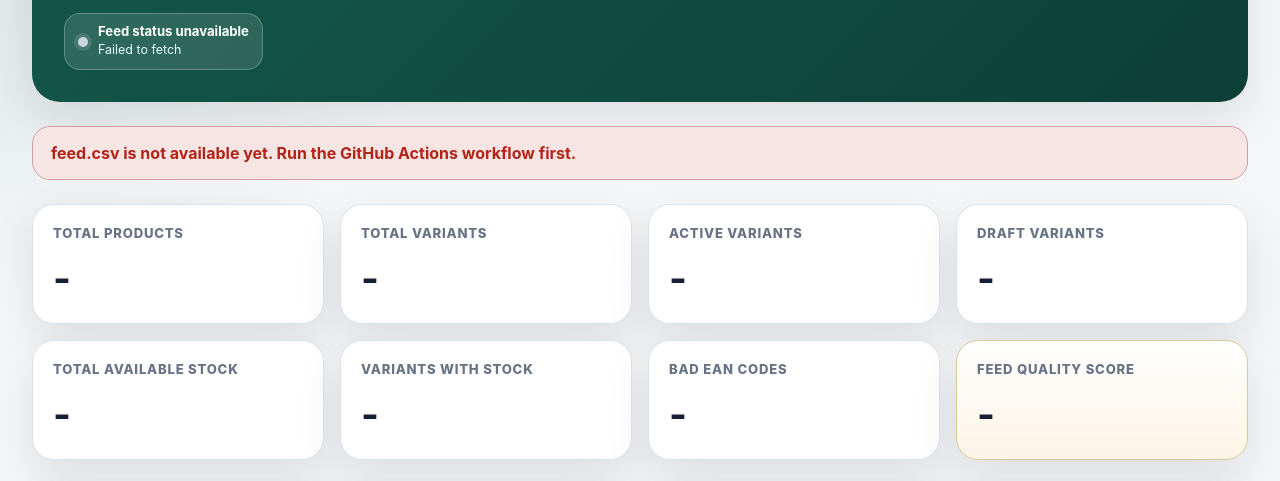
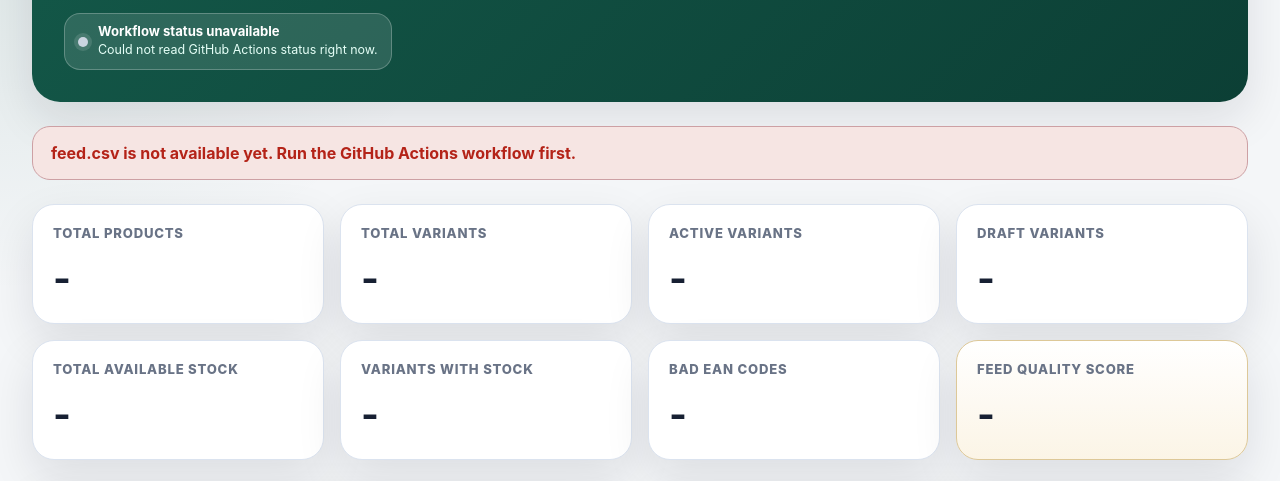
Before and after one commit to badr-spacefoot/geggamoja_feed_API, a website: page public/index.html in a window 1280 px wide. Shown: the part 252-733 px from the top of the page. Drawn offline with nearby package versions, Linux system fonts and the light colour scheme; no server answers.

Commit message:
Load GitHub status fallback script

```diff
--- a/public/index.html
+++ b/public/index.html
@@ -9,6 +9,7 @@
     <script src="https://cdn.jsdelivr.net/npm/chart.js@4.4.7/dist/chart.umd.min.js" defer></script>
     <script src="app.js" defer></script>
     <script src="msrp-fix.js" defer></script>
+    <script src="github-status-fallback.js" defer></script>
   </head>
   <body>
     <div class="page-shell">
```
